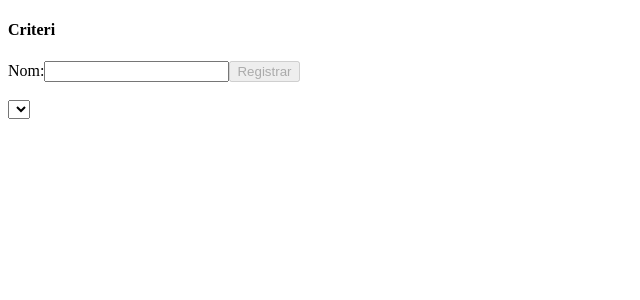
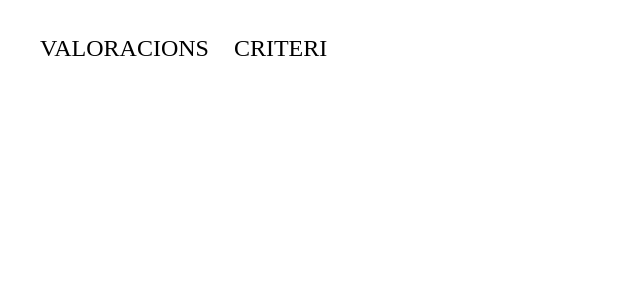
Before and after one commit to LiuAvailable/rubriques, an Angular app: page / in a window 1280 px wide. Shown: the top 300 px of the page, without its empty margins (0-640 px from the left). Built offline with nearby package versions, Linux system fonts and the light colour scheme.

Commit message:
enrutament navbar

```diff
--- a/src/app/app-routing.module.ts
+++ b/src/app/app-routing.module.ts
@@ -1,7 +1,12 @@
 import { NgModule } from '@angular/core';
 import { RouterModule, Routes } from '@angular/router';
+import { CriteriComponent } from './projecte/components/criteri/criteri.component';
+import { ValoracioComponent } from './projecte/components/valoracio/valoracio.component';
 
-const routes: Routes = [];
+const routes: Routes = [
+  { path: 'valoracio', component: ValoracioComponent },
+  { path: 'criteri', component: CriteriComponent }
+];
 
 @NgModule({
   imports: [RouterModule.forRoot(routes)],
--- a/src/app/app.component.css
+++ b/src/app/app.component.css
@@ -0,0 +1,13 @@
+nav
+{
+    display: flex;
+    gap: 25px;
+    line-height: 3em;
+}
+a
+{
+    text-decoration: none;
+    text-transform: uppercase;
+    color: #000;
+    font-size: 1.5em;
+}
--- a/src/app/app.component.html
+++ b/src/app/app.component.html
@@ -1,2 +1,5 @@
-<app-criteri></app-criteri>
-<br><app-valoracio></app-valoracio>
+<nav>
+    <a routerLink="valoracio">valoracions</a>
+    <a routerLink="criteri">criteri</a>
+</nav>
+<router-outlet></router-outlet>
--- a/src/styles.css
+++ b/src/styles.css
@@ -1 +1 @@
-/* You can add global styles to this file, and also import other style files */
+body{padding: 1em 2em;}
```
